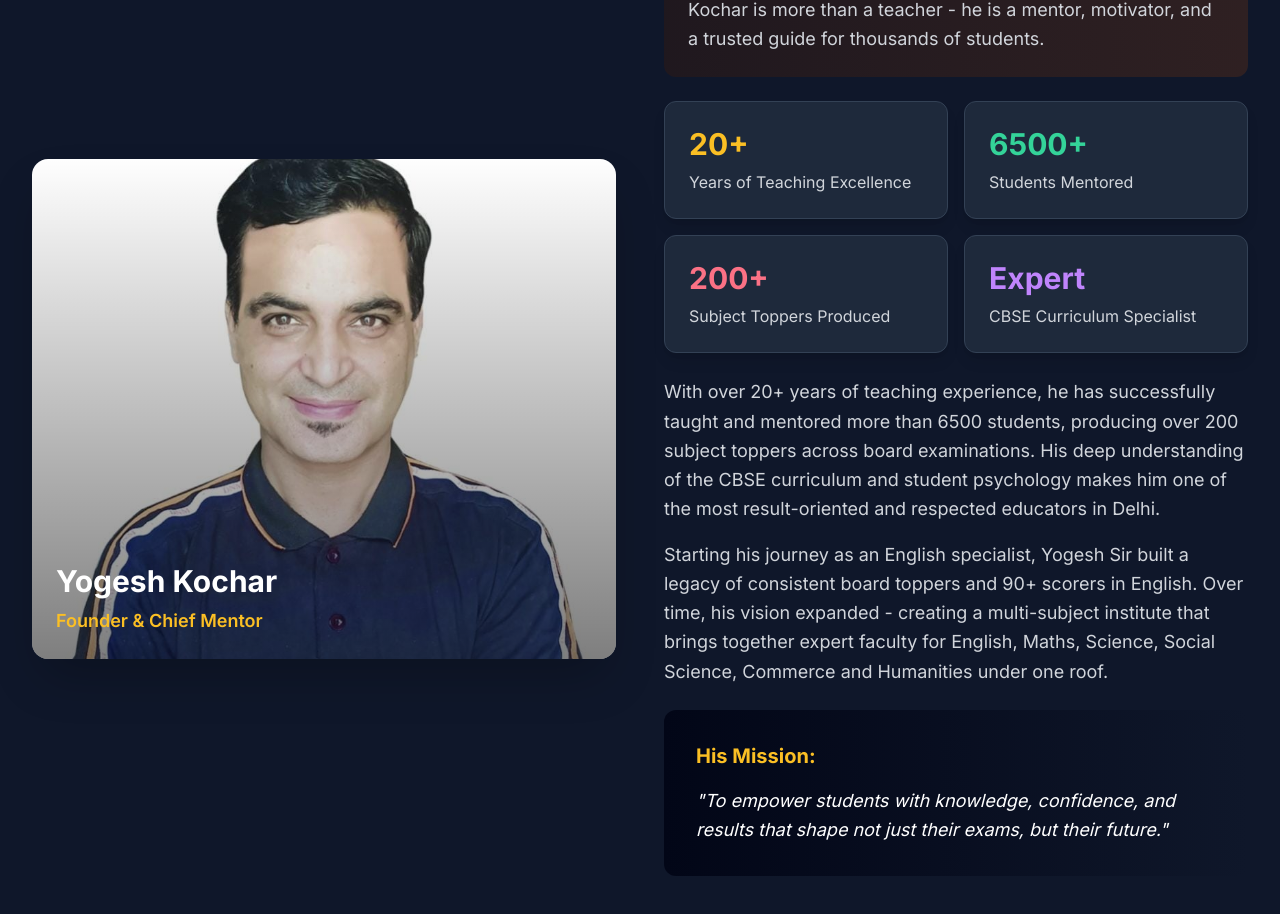
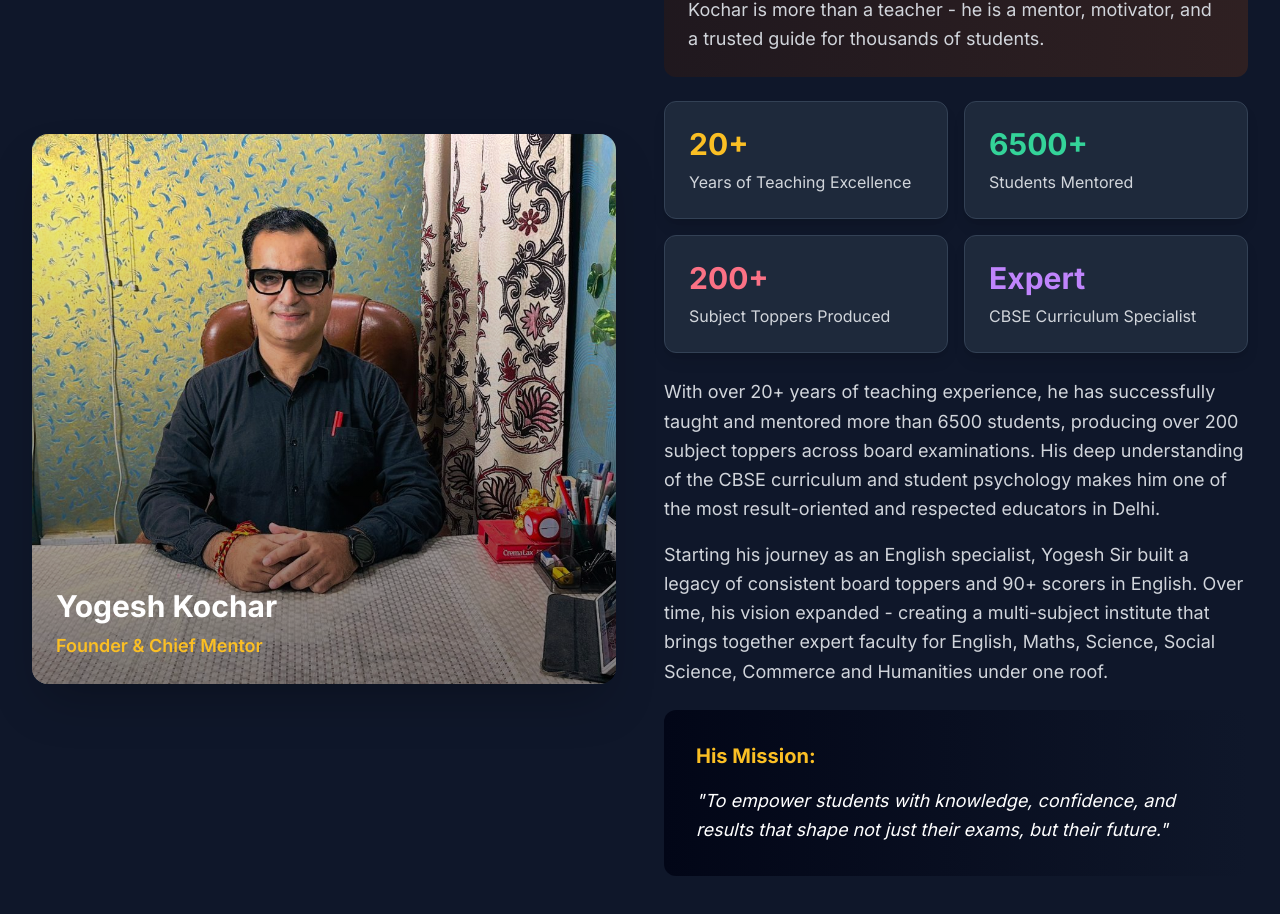
Before and after one commit to steveharryy/Yogesh, a React (Vite) app: page /about in a window 1280 px wide. Shown: the part 2595-3509 px from the top of the page. Built offline with nearby package versions, Linux system fonts and the light colour scheme.

Commit message:
Updated AboutPage.tsx

```diff
--- a/src/pages/AboutPage.tsx
+++ b/src/pages/AboutPage.tsx
@@ -2,7 +2,7 @@ import React from 'react';
 import { BookOpen, Users, Trophy, Target, Heart, Lightbulb, Award, Zap, ArrowLeft, Star, Medal } from 'lucide-react';
 import { Link } from 'react-router-dom';
 import banner from '../photos/banner.jpg';
-import yogeshPlaceholder from '../photos/yogesh.jpg';
+import yogeshSir from '../photos/yogeshss.jpg';
 
 const AboutPage: React.FC = () => {
   const features = [
@@ -221,10 +221,10 @@ const AboutPage: React.FC = () => {
           <div className="grid lg:grid-cols-2 gap-12 items-center">
             {/* Image - Placeholder for later replacement */}
             <div className="relative">
-              <div className="relative w-full h-[500px] rounded-2xl overflow-hidden shadow-2xl">
+              <div className="relative w-full h-[550px] rounded-2xl overflow-hidden shadow-2xl">
                 <img
-                  src={yogeshPlaceholder}
-                  alt="Yogesh Kochar - Founder"
+                  src={yogeshSir}
+                  alt="Yogesh Kochar - Founder and Mentor"
                   className="w-full h-full object-cover"
                 />
                 <div className="absolute inset-0 bg-gradient-to-t from-black/50 to-transparent"></div>
```
